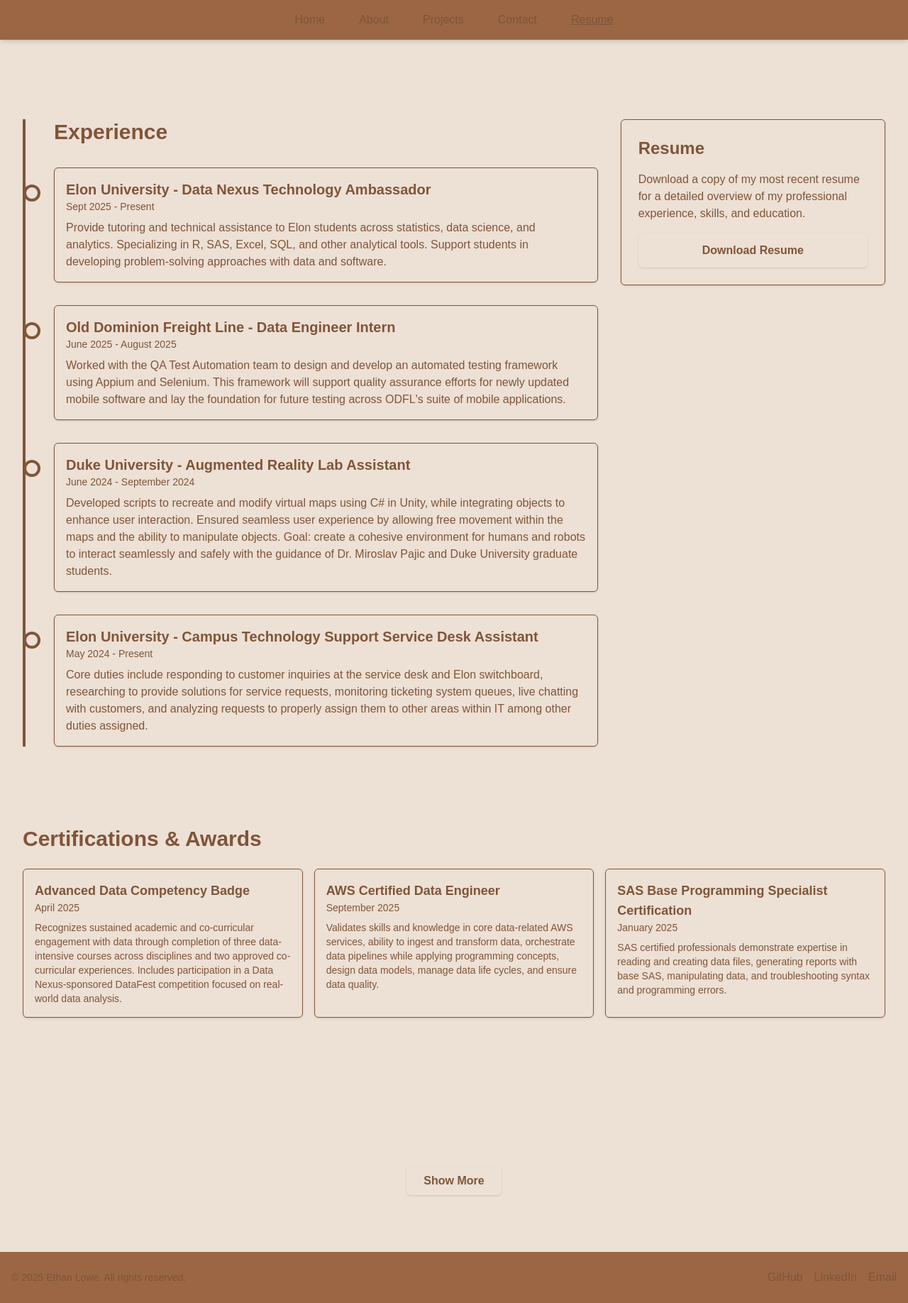
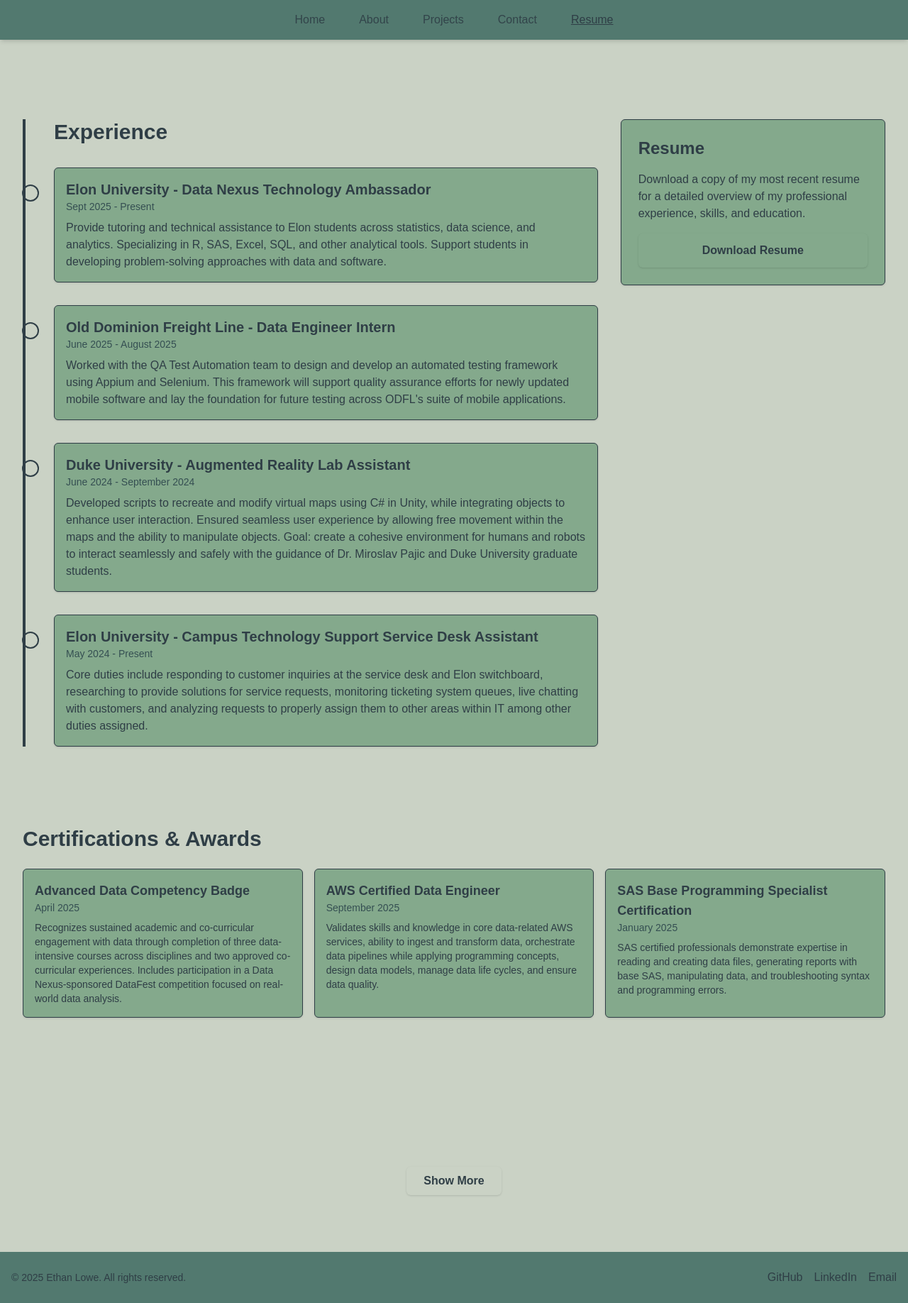
Before and after one commit to egonlowe/portfolio-site, a Next.js app: page /resume in a window 1280 px wide. Shown: the whole page at 71% size. Built offline with nearby package versions, Linux system fonts and the light colour scheme.

Commit message:
Updated color palette and overall neatness.

```diff
--- a/src/app/globals.css
+++ b/src/app/globals.css
@@ -1,19 +1,16 @@
 @import "tailwindcss";
 
 :root {
-  /* Backgrounds */
-  --background: #EDE0D4;
-  --color-lightbg: #E6CCB2;
+  --background: #CAD2C5;      /* lightest */
+  --color-lightbg: #84A98C;   /* second lightest */
+  --foreground: #2F3E46;
+  --color-text: #2F3E46;
 
-  /* Text */
-  --foreground: #7F5539;
-  --color-text: #7F5539;
+  --color-primary: #354F52;   /* 2nd darkest */
+  --color-secondary: #52796F; /* middle */
+  --color-accent: #84A98C;    /* reused */
+}
 
-  /* Brand Colors */
-  --color-primary: #B08968;
-  --color-secondary: #9C6644;
-  --color-accent: #DDB892;
-}
 
 body {
   background: var(--background);
@@ -21,6 +18,8 @@ body {
   font-family: Arial, Helvetica, sans-serif;
 }
 
+
+/* Animations */
 @keyframes slideInRight {
   from { opacity: 0; transform: translateX(50px); }
   to { opacity: 1; transform: translateX(0); }
--- a/src/app/page.tsx
+++ b/src/app/page.tsx
@@ -116,9 +116,10 @@ export default function Home() {
     {news.map((item, index) => (
       <div
         key={index}
-              className={`absolute inset-0 p-8 bg-lightbg/90 rounded-xl shadow-xl border border-primary flex items-center transition-opacity duration-700 ease-in-out ${
+        className={`absolute inset-0 p-8 rounded-xl shadow-xl border border-primary flex items-center transition-opacity duration-700 ease-in-out ${
           index === current ? "opacity-100 z-10" : "opacity-0 z-0"
         }`}
+        style={{ backgroundColor: "var(--color-lightbg)" }}
       >
         {/* Left Column */}
         <div
@@ -167,10 +168,10 @@ export default function Home() {
     <button
       key={index}
       onClick={() => setCurrent(index)}
-              className={`w-4 h-4 rounded-full transition ${
+      className={`w-4 h-4 rounded-full border-2 transition ${
         index === current
-                  ? "bg-primary scale-110"
-                  : "bg-[#7F5539] hover:bg-[#9C6644]"
+          ? "bg-transparent border-[var(--color-primary)] scale-110"
+          : "bg-[var(--color-primary)] border-[var(--color-primary)] hover:bg-[var(--foreground)]"
       }`}
     />
   ))}
--- a/src/app/projects/page.tsx
+++ b/src/app/projects/page.tsx
@@ -9,9 +9,9 @@ export default function ProjectsPage() {
       description:
         "An Apple Watch app prototype inspired by the 'likes' system in Death Stranding. This app allows users to send 'likes' to one another over local AirDrop connections, triggered by natural hand and wrist movements resembling a thumbs-up gesture. The goal is to bring a playful, gamified way of expressing gratitude to everyday interactions.",
       tech: ["Swift", "WatchOS", "Motion Sensors", "Haptics"],
-      image: "/projects/likesSimulator.png", // add screenshot or placeholder to /public/projects/
-      github: "https://github.com/yourusername/LikesSimulator", // optional placeholder until repo is ready
-      demo: null, // not live yet
+      image: "/projects/likesSimulator.png",
+      github: "https://github.com/yourusername/LikesSimulator", // placeholder
+      demo: null,
       status: "In Development",
       snippet: `
 // Motion detection logic (SwiftUI + CoreMotion)
@@ -22,16 +22,16 @@ motionManager.startDeviceMotionUpdates(to: .main) { motion, error in
     }
   }
 }
-`
+`,
     },
     {
       title: "Office Space Rent Predictor",
       description:
         "A Shiny web app built using R to predict commercial lease prices based on building size, industry type, move type, and location. Uses real data from the 2025 Elon Data Nexus DataFest competition.",
       tech: ["R", "Shiny", "Data Visualization", "Predictive Modeling"],
-      image: "/projects/ShinyAppScreenshot.png", // add to /public/projects/
+      image: "/projects/ShinyAppScreenshot.png",
       github: "https://github.com/egonlowe/shinyApp-leasePredict",
-      demo: "https://elowe.shinyapps.io/OfficeSpaceRentPredictor/", // optional
+      demo: "https://elowe.shinyapps.io/OfficeSpaceRentPredictor/",
       snippet: `
 library(shiny)
 ui <- fluidPage(
@@ -46,13 +46,13 @@ ui <- fluidPage(
     )
   )
 )
-`
+`,
     },
-    // 👉 add more projects here in the same format
   ];
 
   return (
     <main className="flex flex-col w-full">
+      {/* Hero section */}
       <section className="flex flex-col items-center justify-center min-h-[40vh] bg-primary text-lightbg text-center p-6">
         <h1 className="text-5xl font-bold mb-4">My Projects</h1>
         <p className="text-lg max-w-2xl">
@@ -61,11 +61,12 @@ ui <- fluidPage(
         </p>
       </section>
 
+      {/* Project entries */}
       {projects.map((project, index) => (
         <section
           key={index}
           className={`flex flex-col md:flex-row items-center justify-between min-h-[60vh] p-12 gap-8 ${
-            index % 2 === 0 ? "bg-[#EDE0D4]" : "bg-[#E6CCB2]"
+            index % 2 === 0 ? "bg-[#CAD2C5]" : "bg-[#84A98C]"
           }`}
         >
           {/* Left column - text */}
--- a/src/app/resume/page.tsx
+++ b/src/app/resume/page.tsx
@@ -62,7 +62,7 @@ export default function Resume() {
   const defaultVisible = 3;
 
   return (
-    <main className="flex flex-col min-h-screen p-8 bg-background text-text space-y-16">
+    <main className="flex flex-col min-h-screen p-8 bg-[#CAD2C5] text-text space-y-16">
       {/* Two-column section */}
       <div className="flex flex-col md:flex-row items-start justify-start">
         {/* Left Column → Timeline */}
@@ -71,16 +71,16 @@ export default function Resume() {
           <ul className="space-y-8">
             {experiences.map((exp, index) => (
               <li key={index} className="relative">
-                {/* Timeline dot (centered & filled) */}
-                <span className="absolute -left-[43px] top-6 w-6 h-6 rounded-full bg-accent border-4 border-primary"></span>
+                {/* Timeline dot (filled, aligned) */}
+                <span className="absolute -left-[45px] top-6 w-6 h-6 rounded-full bg-primary border-2 border-primary"></span>
 
                 {/* Timeline card */}
-                <div className="p-4 rounded-md bg-primary shadow border border-secondary">
-                  <h2 className="text-xl font-semibold text-lightbg">
+                <div className="p-4 rounded-md bg-[#84A98C] shadow border border-primary">
+                  <h2 className="text-xl font-semibold text-[#2F3E46]">
                     {exp.role}
                   </h2>
-                  <p className="text-sm text-accent mb-2">{exp.date}</p>
-                  <p className="text-lightbg">{exp.description}</p>
+                  <p className="text-sm text-[#354F52] mb-2">{exp.date}</p>
+                  <p className="text-[#2F3E46]">{exp.description}</p>
                 </div>
               </li>
             ))}
@@ -89,18 +89,18 @@ export default function Resume() {
 
         {/* Right Column → Resume Download (Sticky) */}
         <aside className="w-full md:w-1/3 md:pl-8 mt-8 md:mt-0 sticky top-20 self-start">
-          <div className="p-6 rounded-md shadow bg-primary border border-secondary">
-            <h2 className="text-2xl font-bold mb-4 text-lightbg">Resume</h2>
-            <p className="mb-4 text-lightbg">
+          <div className="p-6 rounded-md shadow bg-[#84A98C] border border-primary">
+            <h2 className="text-2xl font-bold mb-4 text-[#2F3E46]">Resume</h2>
+            <p className="mb-4 text-[#2F3E46]">
               Download a copy of my most recent resume for a detailed overview
               of my professional experience, skills, and education.
             </p>
             <a
-              href="/files/ResumeSept2025.pdf" // <-- File goes in public/files/
+              href="/files/ResumeSept2025.pdf"
               target="_blank"
               rel="noopener noreferrer"
               download
-              className="block px-6 py-3 bg-secondary text-lightbg font-semibold rounded-md shadow hover:bg-accent hover:text-text transition-colors text-center"
+              className="block px-6 py-3 bg-primary text-lightbg font-semibold rounded-md shadow hover:bg-secondary hover:text-lightbg transition-colors text-center"
             >
               Download Resume
             </a>
@@ -122,7 +122,7 @@ export default function Resume() {
           {certifications.map((cert, index) => (
             <div
               key={index}
-              className={`p-4 bg-primary rounded-md shadow border border-secondary transform transition-all duration-500 ease-in-out ${
+              className={`p-4 bg-[#84A98C] rounded-md shadow border border-primary transform transition-all duration-500 ease-in-out ${
                 expanded || index < defaultVisible
                   ? "opacity-100 translate-y-0"
                   : "opacity-0 -translate-y-4"
@@ -131,11 +131,11 @@ export default function Resume() {
                 transitionDelay: expanded ? `${index * 100}ms` : "0ms",
               }}
             >
-              <h3 className="text-lg font-semibold text-lightbg">
+              <h3 className="text-lg font-semibold text-[#2F3E46]">
                 {cert.name}
               </h3>
-              <p className="text-sm text-accent mb-2">{cert.date}</p>
-              <p className="text-lightbg text-sm">{cert.description}</p>
+              <p className="text-sm text-[#354F52] mb-2">{cert.date}</p>
+              <p className="text-[#2F3E46] text-sm">{cert.description}</p>
             </div>
           ))}
         </div>
--- a/src/components/Footer.tsx
+++ b/src/components/Footer.tsx
@@ -1,6 +1,6 @@
 export function Footer() {
   return (
-    <footer className="bg-[#9C6644] text-lightbg py-6 mt-12">
+    <footer className="bg-[var(--color-secondary)] text-[var(--foreground)] py-6 mt-12">
       <div className="container mx-auto px-4 flex flex-col md:flex-row justify-between items-center">
         {/* Left side */}
         <p className="text-sm">
@@ -13,7 +13,7 @@ export function Footer() {
             href="https://github.com/egonlowe"
             target="_blank"
             rel="noopener noreferrer"
-            className="hover:text-accent hover:underline transition-colors"
+            className="hover:underline"
           >
             GitHub
           </a>
@@ -21,14 +21,11 @@ export function Footer() {
             href="https://linkedin.com/in/ethanjlowe"
             target="_blank"
             rel="noopener noreferrer"
-            className="hover:text-accent hover:underline transition-colors"
+            className="hover:underline"
           >
             LinkedIn
           </a>
-          <a
-            href="mailto:ethan.lowe1304@gmail.com"
-            className="hover:text-accent hover:underline transition-colors"
-          >
+          <a href="mailto:ethan.lowe1304@gmail.com" className="hover:underline">
             Email
           </a>
         </div>
--- a/src/components/Navbar.tsx
+++ b/src/components/Navbar.tsx
@@ -15,7 +15,7 @@ export function Navbar() {
   ];
 
   return (
-    <nav className="w-full bg-[#9C6644] p-4 sticky top-0 z-50 shadow-md">
+    <nav className="w-full bg-[var(--color-secondary)] p-4 sticky top-0 z-50 shadow-md">
       <ul className="flex justify-center space-x-6">
         {navItems.map((item) => {
           const isActive = pathname === item.href;
@@ -25,8 +25,8 @@ export function Navbar() {
                 href={item.href}
                 className={`px-3 py-2 rounded-md font-medium transition-all ${
                   isActive
-                    ? "underline text-lightbg" // Active link highlighted
-                    : "text-lightbg/90 hover:text-lightbg hover:underline"
+                    ? "underline text-[var(--foreground)]"
+                    : "text-[var(--foreground)]/90 hover:text-[var(--foreground)] hover:underline"
                 }`}
               >
                 {item.label}
```
Lines whose indentation alone changed are shown as unchanged.
